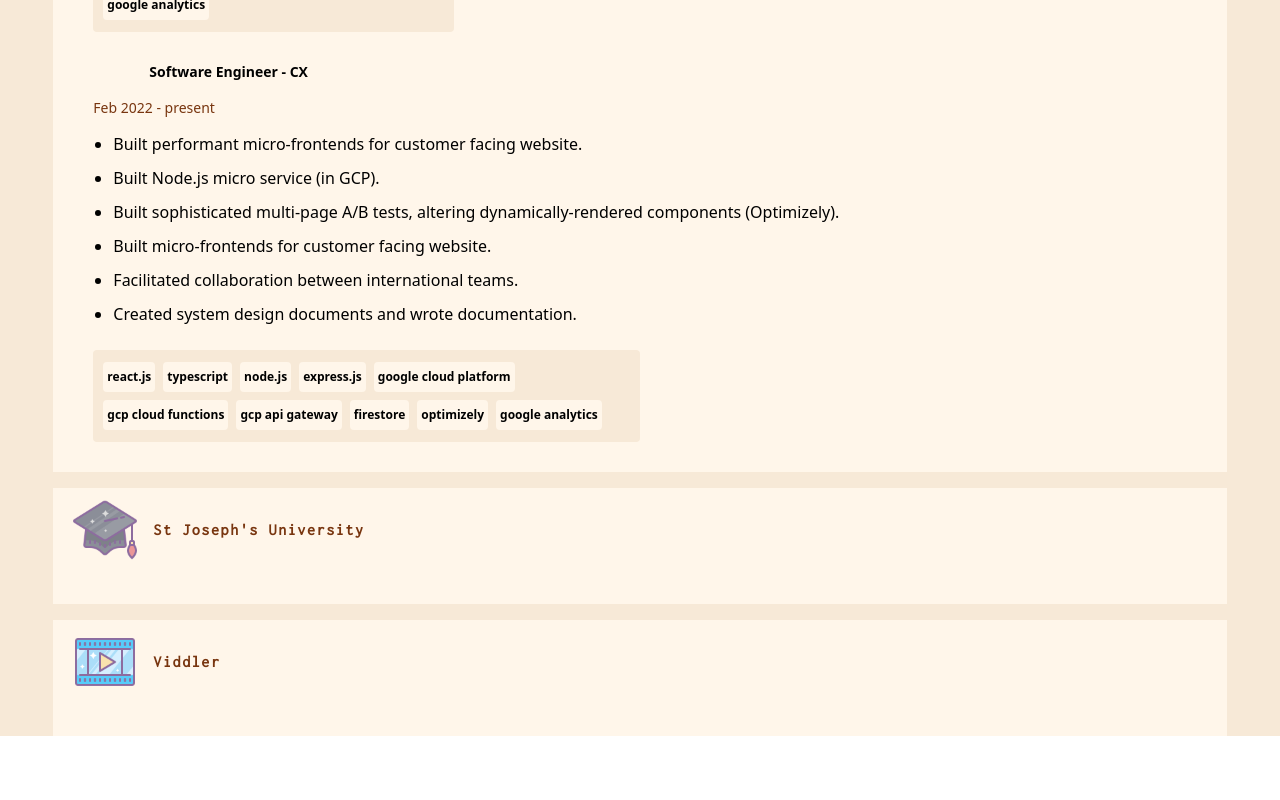
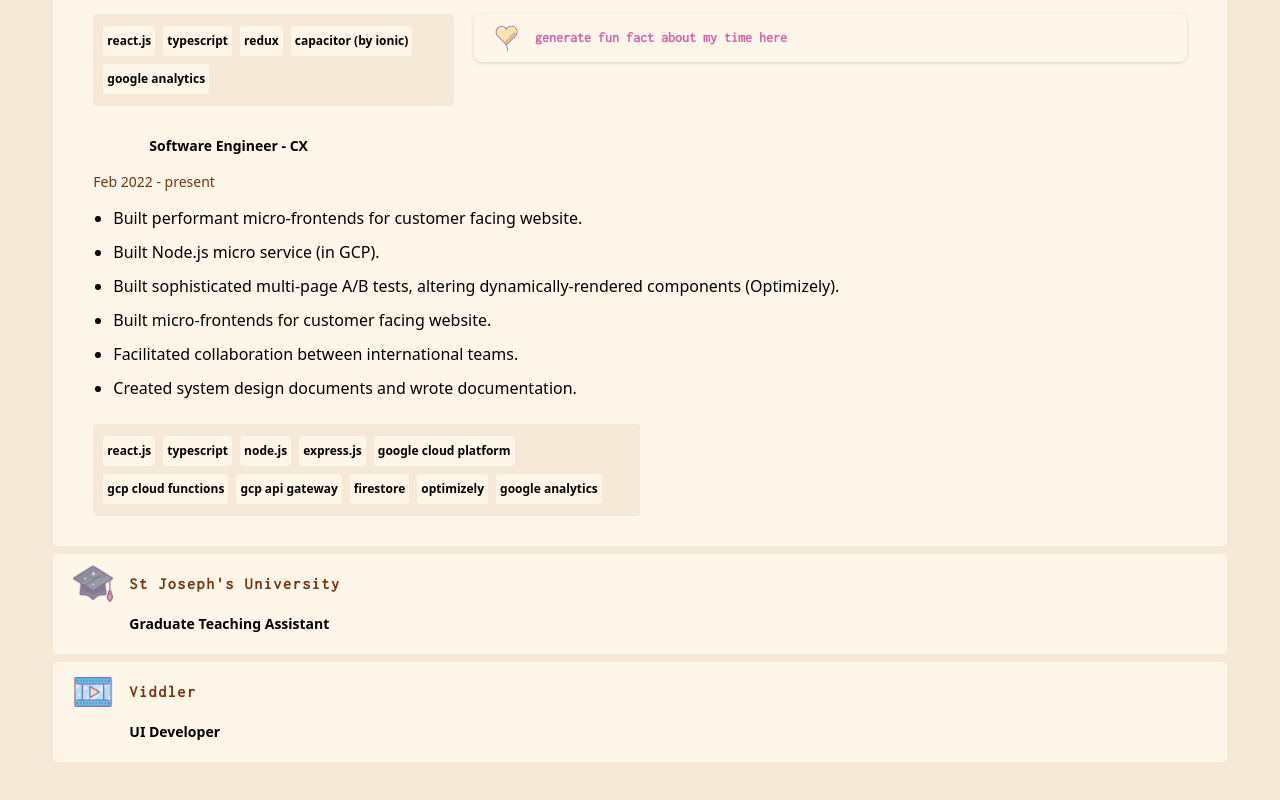
Before and after one commit to lail-lei/lail.com, a Next.js app: page /resume/Resume.component in a window 1280 px wide. Shown: the part 460-1260 px from the top of the page. Before the commit the page ends 1196 px from the top, so only its background shows below. Built offline with nearby package versions, Linux system fonts and the light colour scheme.

Commit message:
basic animations (should clean up)

```diff
--- a/components/card/Card.component.tsx
+++ b/components/card/Card.component.tsx
@@ -1,17 +1,21 @@
-import React, { ReactNode } from 'react';
+import React, { MouseEventHandler, ReactNode } from 'react';
 
 interface CardProps {
   children?: ReactNode;
   cardStyles?: string;
+  onClick?: MouseEventHandler;
 }
 
 /**
  * Styled component - single column, neutral background
  */
-const Card: React.FC<CardProps> = ({ children, cardStyles = '' }) => {
+const Card: React.FC<CardProps> = ({ onClick, children, cardStyles = '' }) => {
   return (
     <div
       className={`bg-site-neutral-100  ${cardStyles} w-11/12 grid-cols-1 grid place-items-center`}
+      onClick={(event: React.MouseEvent) => {
+        if (onClick) onClick(event);
+      }}
     >
       {children}
     </div>
--- a/pages/resume/Resume.component.tsx
+++ b/pages/resume/Resume.component.tsx
@@ -1,5 +1,5 @@
 import React, { useState } from 'react';
-import { Page } from '../../components';
+import { Heading, Page } from '../../components';
 import { resumeCards } from '../../constants';
 import ResumeCard from './components/ResumeCard/ResumeCard.component';
 import { ResumeCard as ResumeCardType } from './types';
@@ -14,12 +14,22 @@ function Resume() {
           key={index}
           {...card}
           collapsed={expandedCardIndex !== index}
+          onClick={() => setExpandedCard(index)}
         />
       );
     });
   };
 
-  return <Page pageStyles={'auto-rows-max gap-4'}>{renderCards()}</Page>;
+  return (
+    <Page pageStyles={'auto-rows-max gap-4'}>
+      {
+        <div className='grid gap-2 place-items-center pb-10'>
+          <Heading text='Resume' headingStyles='my-5' />
+          {renderCards()}
+        </div>
+      }
+    </Page>
+  );
 }
 
 export default Resume;
--- a/pages/resume/components/FunFact/FunFact.component.tsx
+++ b/pages/resume/components/FunFact/FunFact.component.tsx
@@ -1,4 +1,4 @@
-import React, { useMemo, useState } from 'react';
+import React, { useState, useRef, useEffect } from 'react';
 import { Button, Subheading } from '../../../../components';
 
 const FunFact: React.FC<{
@@ -7,6 +7,24 @@ const FunFact: React.FC<{
 }> = ({ funFacts, styles = '' }) => {
   const [factIndex, setFactIndex] = useState<null | number>(null);
   const disabled = factIndex !== null && funFacts.length === 1;
+
+  const ref = useRef(null);
+
+  useEffect(() => {
+    let scrollTimer: ReturnType<typeof setTimeout> = setTimeout(() => {
+      if (factIndex !== null) scrollToRef();
+    }, 50);
+
+    return () => clearTimeout(scrollTimer);
+  }, [factIndex]);
+
+  const scrollToRef = () => {
+    if (!ref.current) return;
+    ref.current.scrollIntoView({
+      inline: 'nearest',
+      behavior: 'smooth',
+    });
+  };
 
   const getRandomNextFactIndex = () => {
     let newIndex: number = Math.floor(Math.random() * funFacts.length);
@@ -19,7 +37,10 @@ const FunFact: React.FC<{
 
   if (funFacts.length === 0) return <></>;
   return (
-    <div className='grid gap-0.5 small-laptop:gap-1 grid-row w-full h-full'>
+    <div
+      className='grid gap-0.5 small-laptop:gap-1 grid-row w-full h-full'
+      ref={ref}
+    >
       <Button
         text={
           disabled
--- a/pages/resume/components/ResumeCard/ResumeCard.component.tsx
+++ b/pages/resume/components/ResumeCard/ResumeCard.component.tsx
@@ -1,4 +1,4 @@
-import React from 'react';
+import React, { MouseEventHandler, useEffect, useRef } from 'react';
 import { Card, IllustratedText } from '../../../../components';
 import {
   ResumeCard as ResumeCardType,
@@ -10,6 +10,7 @@ import TagList from '../TagList/TagList.component';
 
 export interface ResumeCardProps extends ResumeCardType {
   collapsed?: boolean;
+  onClick?: MouseEventHandler;
 }
 
 const companyNameStyle = 'text-base font-extrabold';
@@ -26,14 +27,14 @@ const PositionContent: React.FC<JobDetailsType> = ({
   return (
     <div
       className={
-        'flex flex-col gap-1.5 w-full h-full bg-site-neutral-100 small-laptop:px-5'
+        'flex flex-col gap-1.5 w-full h-full bg-site-neutral-100 small-laptop:px-5 transition-all duration-100 '
       }
     >
       <IllustratedText
         text={title}
         iconURL={iconURL}
         altText={altText}
-        iconSize={50}
+        iconSize={40}
         textStyles={'text-sm font-bold'}
       />
       <p className={'text-sm text-left text-amber-900'}>{date}</p>
@@ -43,7 +44,7 @@ const PositionContent: React.FC<JobDetailsType> = ({
         listItemStyles={'mb-2.5 small-laptop:text-base'}
         items={accomplishments}
       />
-      <div className='flex flex-col gap-5 small-laptop:flex-row'>
+      <div className='flex flex-col gap-5 small-laptop:flex-row transition-all duration-100'>
         <TagList
           items={tools}
           listStyles={'small-laptop:w-1/2 small-laptop:mb-5'}
@@ -61,33 +62,68 @@ const ResumeCard: React.FC<ResumeCardProps> = ({
   iconURL,
   altText,
   collapsed,
+  onClick,
 }) => {
-  const mostRecentJobTitle = positions[positions.length - 1].title;
+  const ref = useRef(null);
   const hiddenClass = 'h-0 overflow-hidden p-0 m-0 border-y-0';
   const renderAllPositions = (): Array<JSX.Element> => {
     return positions.map((position: JobDetailsType, index: number) => (
       <PositionContent key={index} {...position} />
     ));
   };
+
+  const scrollToRef = () => {
+    if (!ref.current) return;
+    ref.current.scrollIntoView({
+      block: 'start',
+      inline: 'nearest',
+      behavior: 'smooth',
+    });
+  };
+
+  useEffect(() => {
+    let scrollTimer: ReturnType<typeof setTimeout>;
+    if (!collapsed) {
+      scrollTimer = setTimeout(() => scrollToRef(), 50);
+    }
+    return () => clearTimeout(scrollTimer);
+  }, [collapsed]);
+
   return (
-    <Card>
+    <Card onClick={onClick} cardStyles={'transition-all duration-100 rounded'}>
       <div
-        className={'w-full py-2.5 px-5 flex flex-col small-laptop:gap-4 gap-2'}
+        ref={ref}
+        className={`w-full py-2.5 px-5 flex flex-col transition-all duration-100 ${
+          collapsed ? `cursor-pointer gap-0` : `small-laptop:gap-4 gap-2`
+        }`}
       >
         <IllustratedText
           iconURL={iconURL}
           altText={altText}
-          iconSize={64}
+          iconSize={collapsed ? 40 : 60}
           text={company}
           textStyles={companyNameStyle}
           subheading
         />
+        {collapsed && (
+          <IllustratedText
+            text={positions[0].title}
+            iconURL={''}
+            altText={''}
+            iconSize={50}
+            textStyles={'text-sm font-bold'}
+          />
+        )}
 
         <p className={`${collapsed ? hiddenClass : ''} text-sm pl-5`}>
           {description}
         </p>
-        <div className={`bg-site-neutral-300 ${collapsed ? hiddenClass : ''}`}>
-          {!collapsed && renderAllPositions()}
+        <div
+          className={`bg-site-neutral-300 transition-all duration-100 ${
+            collapsed ? hiddenClass : ''
+          }`}
+        >
+          {renderAllPositions()}
         </div>
       </div>
     </Card>
```
